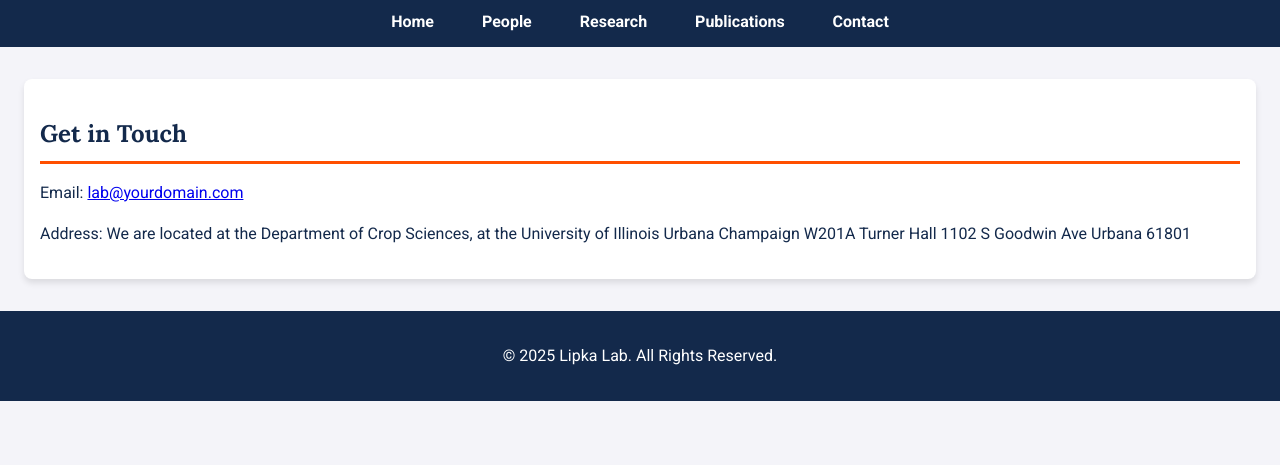
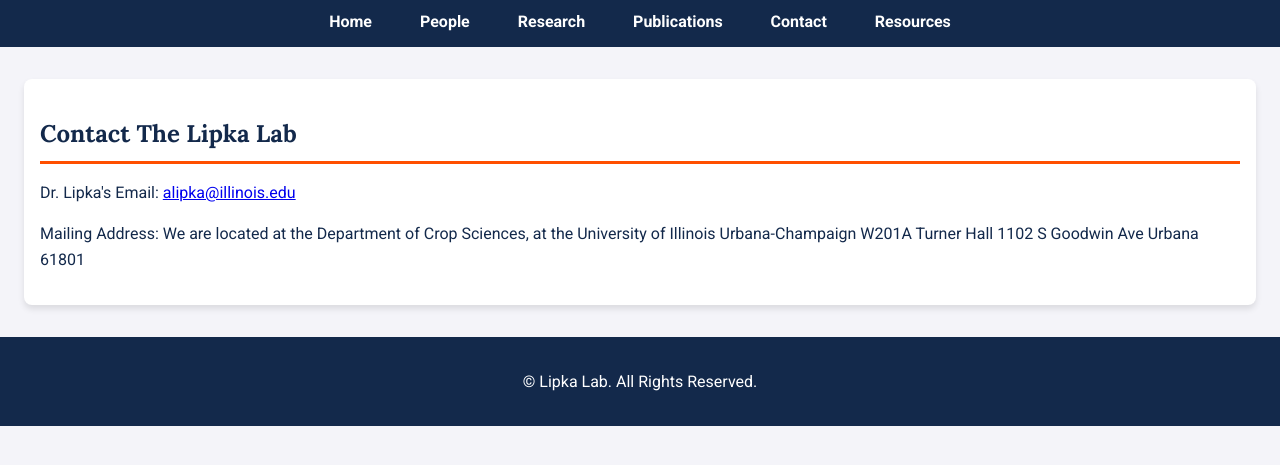
Before and after one commit to LIpkaLab/LipkaLab, a plain HTML site: page contact.html in a window 1280 px wide. Shown: the part 67-532 px from the top of the page. Drawn offline with Linux system fonts and the light colour scheme.

Commit message:
Update contact information and heading in contact.html

```diff
--- a/contact.html
+++ b/contact.html
@@ -16,12 +16,13 @@
         <a href="research.html">Research</a>
         <a href="publications.html">Publications</a>
         <a href="contact.html">Contact</a>
+        <a href="contact.html">Resources</a>
     </nav>
     <div class="container">
         <section>
-            <h2>Get in Touch</h2>
-            <p>Email: <a href="mailto:alipka@illinois.edu">lab@yourdomain.com</a></p>
-            <p>Address: We are located at the Department of Crop Sciences, at the University of Illinois Urbana Champaign
+            <h2>Contact The Lipka Lab</h2>
+            <p>Dr. Lipka's Email: <a href="mailto:alipka@illinois.edu">alipka@illinois.edu</a></p>
+            <p>Mailing Address: We are located at the Department of Crop Sciences, at the University of Illinois Urbana-Champaign
                 W201A Turner Hall
                 1102 S Goodwin Ave
                 Urbana 61801
@@ -29,7 +30,7 @@
         </section>
     </div>
     <footer>
-        <p>&copy; 2025 Lipka Lab. All Rights Reserved.</p>
+        <p>&copy; Lipka Lab. All Rights Reserved.</p>
     </footer>
 </body>
 </html>
```
